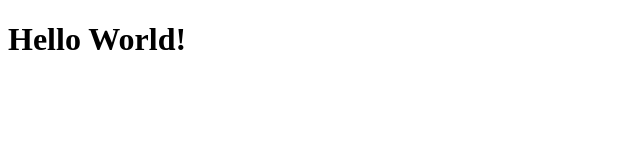
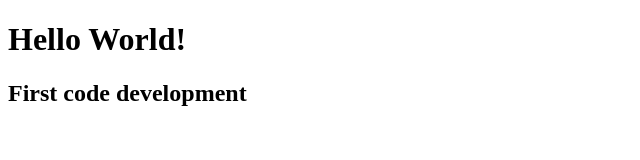
Before and after one commit to mumtazmaqsood/bootcamp2020, a plain HTML site: page index.html in a window 1280 px wide. Shown: the whole page, without its empty margins (0-640 px from the left). Drawn offline with Linux system fonts and the light colour scheme.

Commit message:
index file changed

```diff
--- a/index.html
+++ b/index.html
@@ -7,5 +7,6 @@
 </head>
 <body>
     <h1>Hello World!</h1>
+    <h2>First code development</h2>
 </body>
 </html>
```
